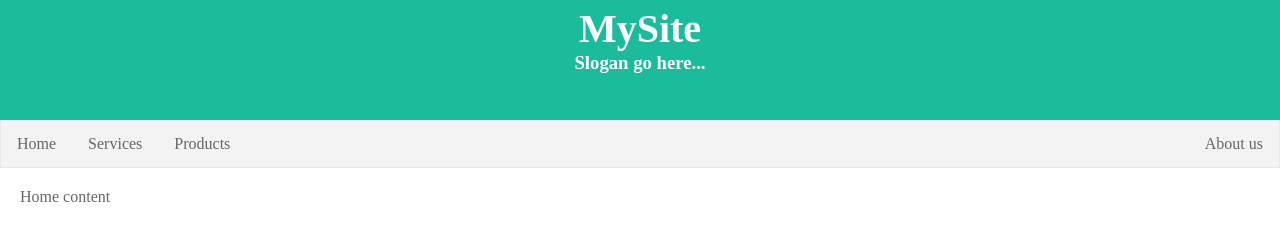
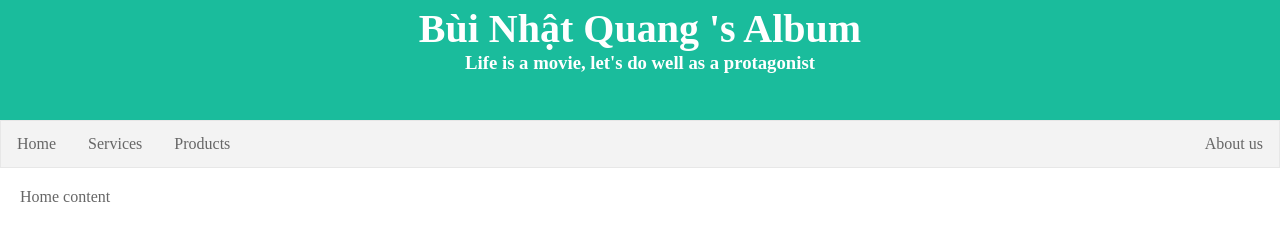
Before and after one commit to buiquang98/static-web, a plain HTML site: page index.html in a window 1280 px wide. Drawn offline with nearby package versions, Linux system fonts and the light colour scheme.

Commit message:
Update index.html

```diff
--- a/index.html
+++ b/index.html
@@ -12,8 +12,8 @@
 
 <body>
     <header>
-        <h1>MySite</h1>
-        <h3>Slogan go here...</h3>
+        <h1>Bùi Nhật Quang 's Album</h1>
+        <h3>Life is a movie, let's do well as a protagonist</h3>
     </header>
     <nav>
         <ul>
```
